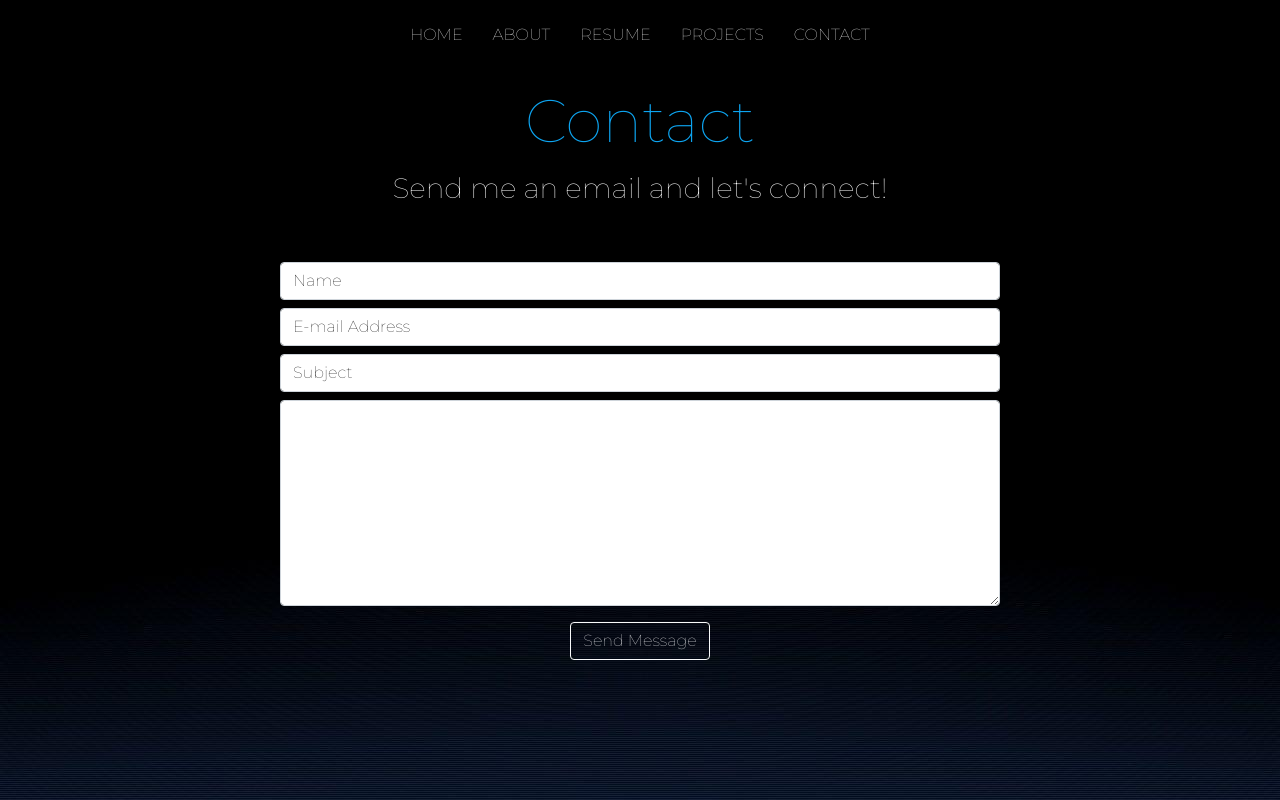
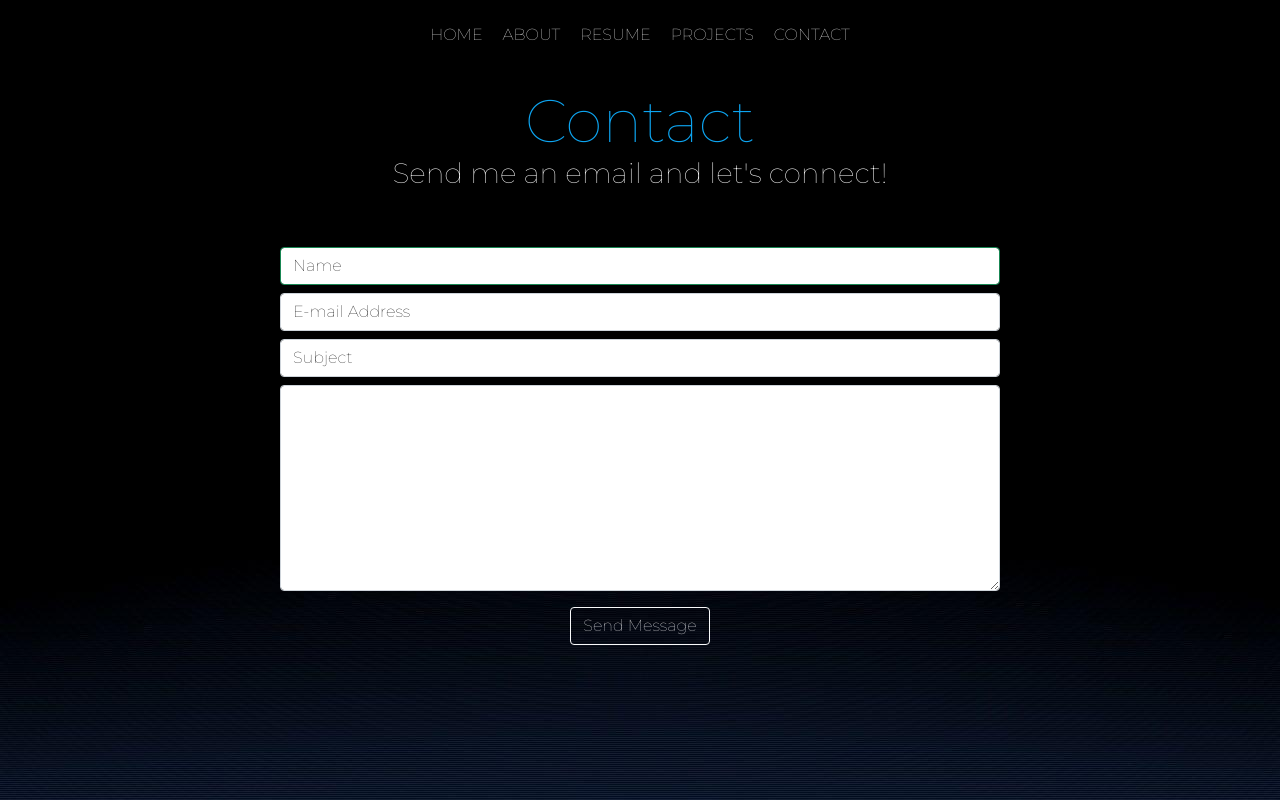
Before and after one commit to ljchu87/portfolio-lab, a React (Create React App) app: page /contact in a window 1280 px wide. Built offline with nearby package versions, Linux system fonts and the light colour scheme.

Commit message:
Update CSS on navbar and contact page

```diff
--- a/src/components/NavBar/NavBar.module.css
+++ b/src/components/NavBar/NavBar.module.css
@@ -21,7 +21,7 @@ nav {
 }
 
 .container > a {
-  margin: 0 15px;
+  margin: 0 10px;
   text-decoration: none;
   color: white;
 }
--- a/src/pages/Contact/Contact.jsx
+++ b/src/pages/Contact/Contact.jsx
@@ -22,7 +22,7 @@ const Contact = () => {
         <form onSubmit={sendEmail}>
           <div className='row pt-5 mx-auto'>
             <div className='col-8 form-group pt-2 mx-auto'>
-              <input type="text" className="form-control" placeholder="Name" name="name" />
+              <input type="text" className="form-control border-success" placeholder="Name" name="name" />
             </div>
             <div className='col-8 form-group pt-2 mx-auto'>
               <input type="email" className="form-control" placeholder="E-mail Address" name="email" />
--- a/src/pages/Contact/Contact.module.css
+++ b/src/pages/Contact/Contact.module.css
@@ -1,5 +1,6 @@
 .contactHeader {
   font-size: 60px;
+  margin-bottom: 0;
 }
 
 .contactSubHeader {
--- a/src/pages/Resume/Resume.module.css
+++ b/src/pages/Resume/Resume.module.css
@@ -14,5 +14,6 @@
 
 .myPDF {
   width: 50%;
-  height: 1000px;
+  /* height: 1000px; */
+  height: 100vh;
 }
```
